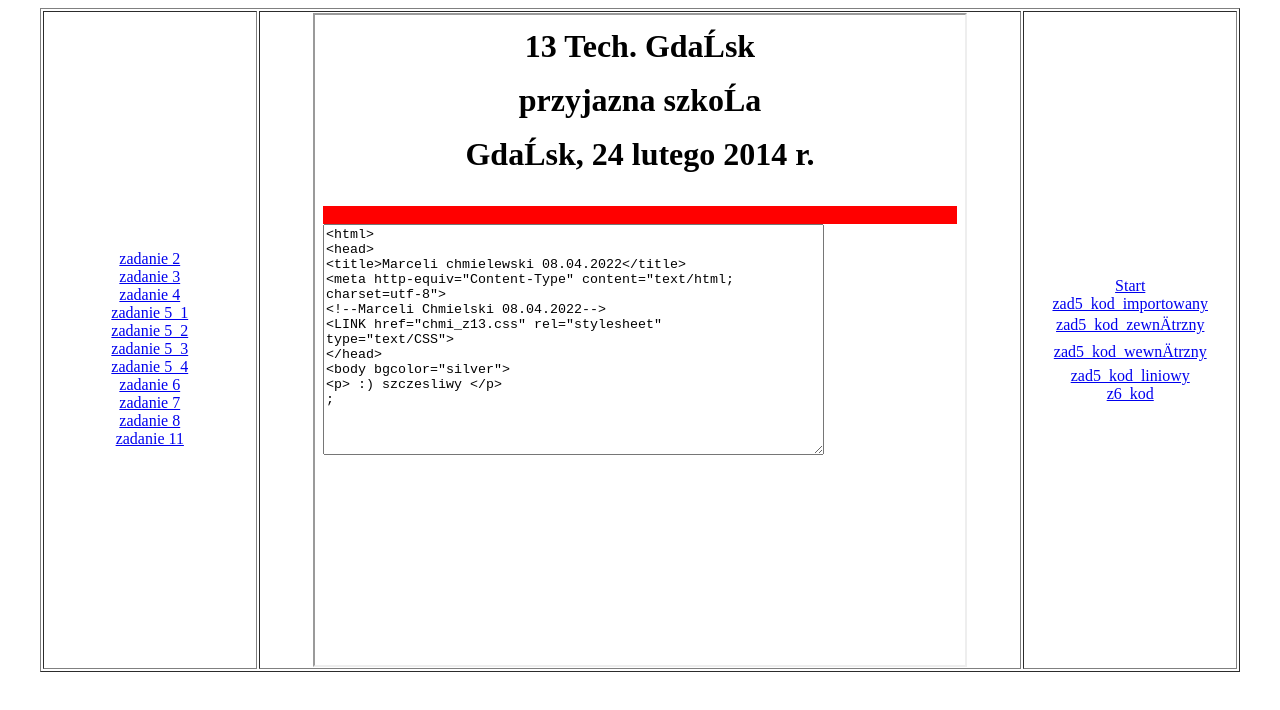
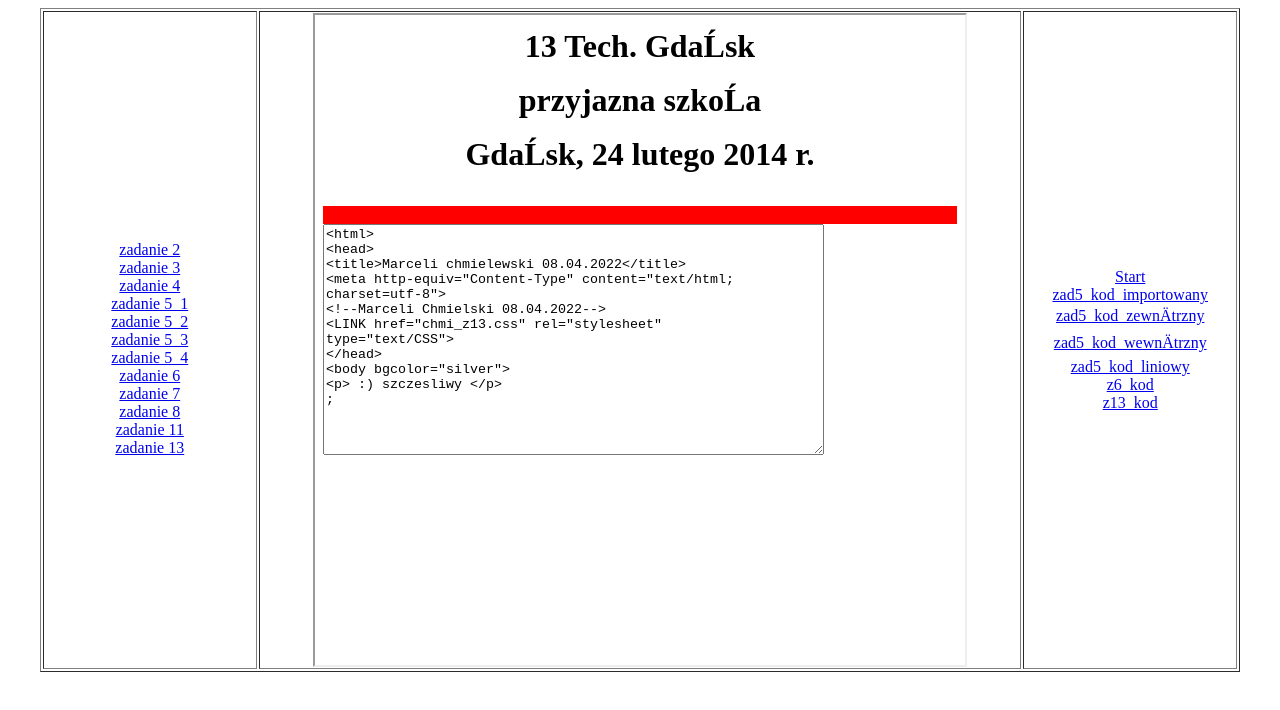
Before and after one commit to TheVabix/css, a plain HTML site: page index.html in a window 1280 px wide. Drawn offline with Linux system fonts and the light colour scheme.

Commit message:
Update index.html

```diff
--- a/index.html
+++ b/index.html
@@ -29,6 +29,8 @@
   <a href="bisk_z8.html" target="strony">zadanie 8</a>
   <br>
   <a href="bisk_z11.html" target="strony">zadanie 11</a>
+  <br>
+  <a href="bisk_z13.html" target="strony">zadanie 13</a>
 </td>
 <td align=center><iframe width=650 height=650 name="strony" src="start.html" border="0"></iframe>
 </td>
@@ -43,6 +45,8 @@
   <a href="kod_liniowy.html" target="strony">zad5_kod_liniowy</a>
   <br>
   <a href="bisk_z6.html" target="strony">z6_kod</a>
+  <br>
+  <a href="bisk_z13kod.html" target="strony">z13_kod</a>
 </td>
 </tr>
 </table>
```
